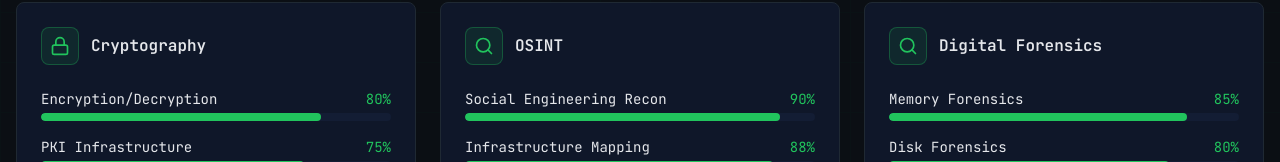
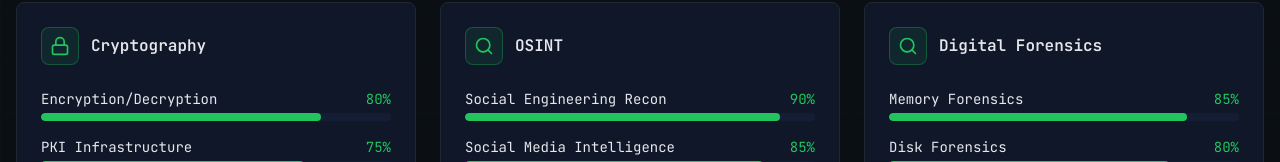
Before and after one commit to masum-billah14/portfolio1419, a React (Vite) app: page /skills in a window 1280 px wide. Shown: the part 638-800 px from the top of the page. Built offline with nearby package versions, Linux system fonts and the light colour scheme.

Commit message:
Update certifications

```diff
--- a/src/pages/Skills.tsx
+++ b/src/pages/Skills.tsx
@@ -50,6 +50,7 @@ const skillCategories = [
     icon: Search,
     skills: [
       { name: "Social Engineering Recon", level: 90 },
+      {name: "Social Media Intelligence", level: 85},
       { name: "Infrastructure Mapping", level: 88 },
       { name: "Threat Intelligence", level: 85 },
     ],
```
